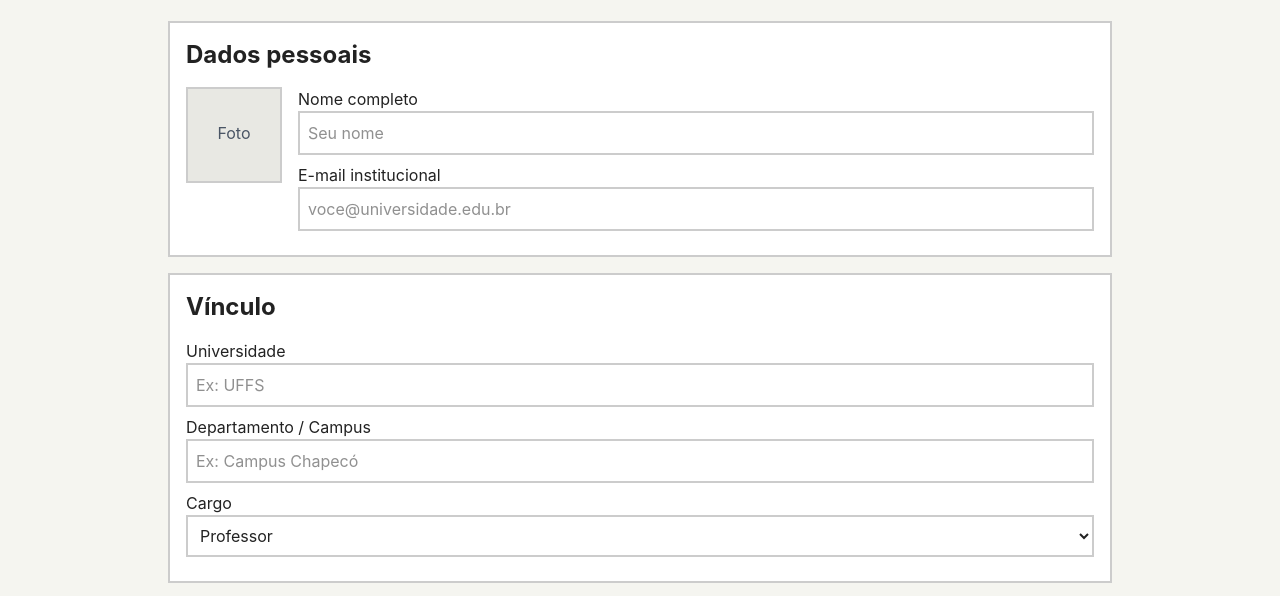
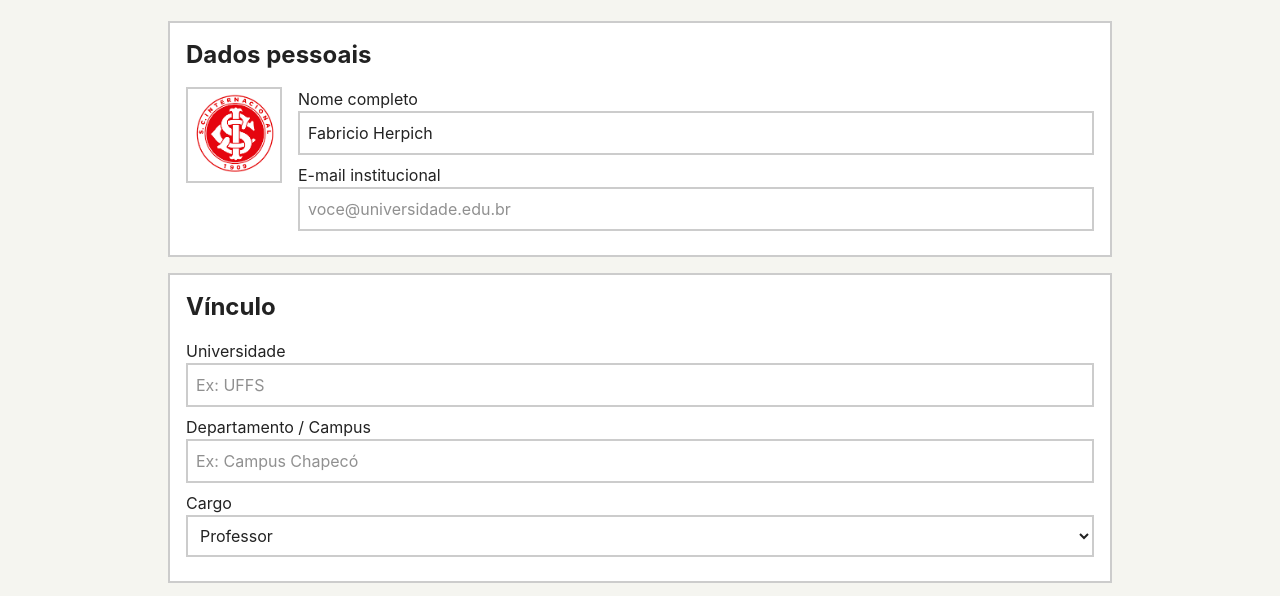
Before and after one commit to Tavares-Luis/IntroducaoWebUFFS, a website: page src/orientador.html in a window 1280 px wide. Shown: the part 169-765 px from the top of the page. Drawn offline with Linux system fonts and the light colour scheme.

Commit message:
colocado timão do prof no perfil orientador kkkkkkkkkkkkkkkkkkkkkk

```diff
--- a/src/orientador.html
+++ b/src/orientador.html
@@ -32,10 +32,10 @@
             <h2 class="text-2xl font-bold mb-4">Dados pessoais</h2>
 
             <div class="flex">
-                <div class="bg-cinzaclaro border-2 border-cinza w-24 h-24 text-center text-gray-600 pt-8 mr-4">Foto</div>
+                <img src="img/internacional.png" alt="Foto do orientador" class="border-2 border-cinza w-24 h-24 mr-4">
                 <div class="flex-1">
                     <p>Nome completo</p>
-                    <input type="text" placeholder="Seu nome" class="w-full border-2 border-cinza p-2 mb-2">
+                    <input type="text" value="Fabricio Herpich" class="w-full border-2 border-cinza p-2 mb-2">
 
                     <p>E-mail institucional</p>
                     <input type="email" placeholder="voce@universidade.edu.br" class="w-full border-2 border-cinza p-2 mb-2">
```
Also changed, not shown: src/img/internacional.png (added).
